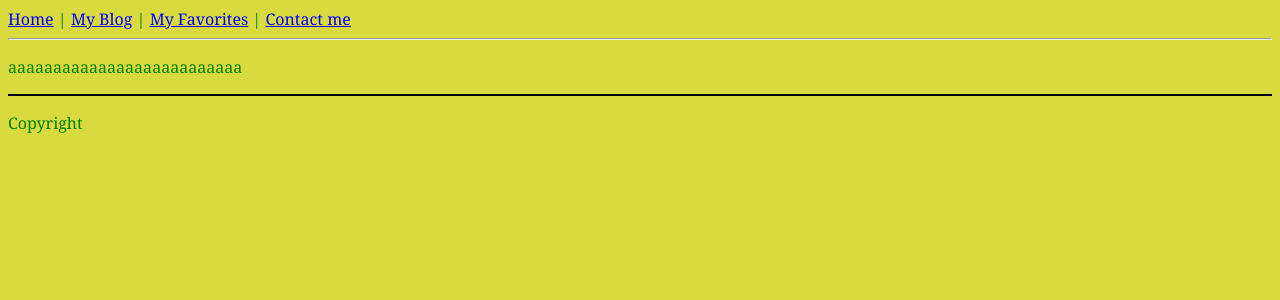
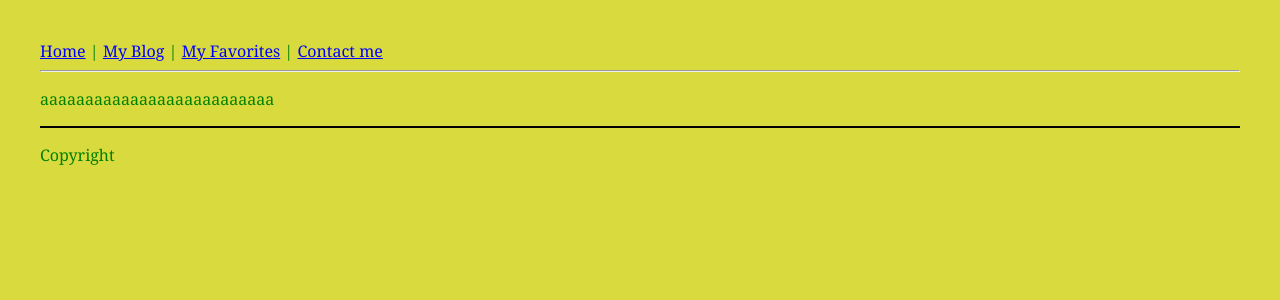
Before and after one commit to ZhangZhihuiAAA/MyWebSite, a Jekyll site: the page built from index.html, in a window 1280 px wide. Shown: the top 300 px of the page. Built offline with Jekyll 4.4.1, drawn with Linux system fonts in a browser that asks for light colours.

Commit message:
Update main.css

```diff
--- a/css/main.css
+++ b/css/main.css
@@ -1,12 +1,27 @@
 body {
   font-family: Georgia, "Times New Roman", Times, serif;
   color: green;
-  background-color: #d8da3d
+  background-color: #d8da3d;
+  padding: 2em;
+  padding-bottom: 5em
+}
+
+#footer {
+  position: absolute;
+  bottom: 0;
+  width: 95%;
+  height: 5em;
+  background: #6cf;
+}
+
+.div_1 {
+  width: 95%;
+  padding: 1em 1em;
 }
 
 h1 { font-family: Helvetica, Geneva, Arial, SunSans-Regular, sans-serif }
 
-a:visited, a:link { color: blue; }
+a:visited, a:link { color: blue }
 
 a:hover { text-decoration: underline; }
 
```
